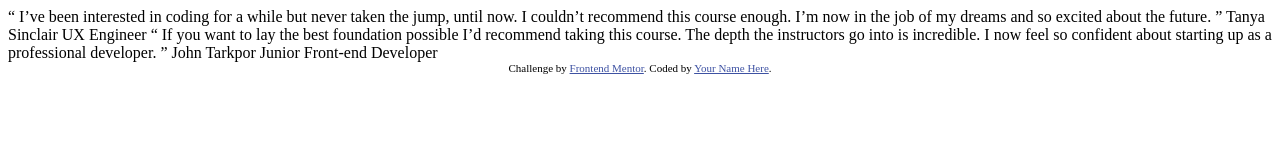
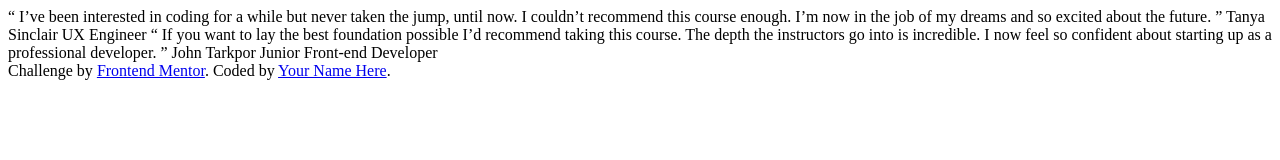
Before and after one commit to RockyStocky/FEM-CoodingBootcamp, a plain HTML site: page index.html in a window 1280 px wide. Drawn offline with Linux system fonts and the light colour scheme.

Commit message:
Title changes and tag Style removed

```diff
--- a/index.html
+++ b/index.html
@@ -1,18 +1,12 @@
 <!DOCTYPE html>
 <html lang="en">
+
 <head>
   <meta charset="UTF-8">
   <meta name="viewport" content="width=device-width, initial-scale=1.0"> <!-- displays site properly based on user's device -->
 
   <link rel="icon" type="image/png" sizes="32x32" href="./images/favicon-32x32.png">
 
-  <title>Frontend Mentor | Coding Bootcamp Testimonials Slider</title>
-
-  <!-- Feel free to remove these styles or customise in your own stylesheet 👍 -->
-  <style>
-    .attribution { font-size: 11px; text-align: center; }
-    .attribution a { color: hsl(228, 45%, 44%); }
-  </style>
 </head>
 <body>
 
@@ -30,9 +24,11 @@
   John Tarkpor
   Junior Front-end Developer
 
+
   <div class="attribution">
     Challenge by <a href="https://www.frontendmentor.io?ref=challenge" target="_blank">Frontend Mentor</a>.
     Coded by <a href="#">Your Name Here</a>.
   </div>
+
 </body>
 </html>
```
